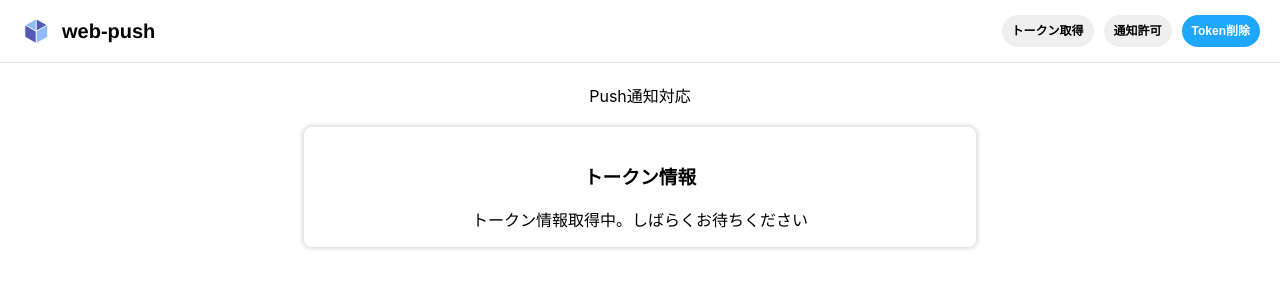
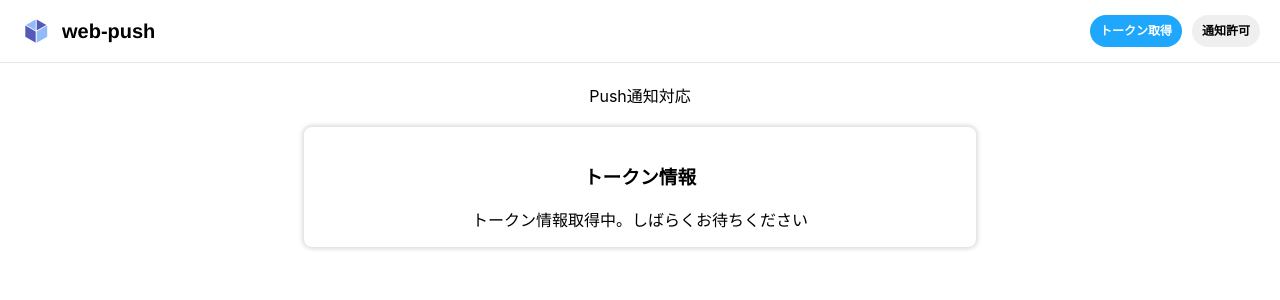
Before and after one commit to r3-endo/web-push-fcm, a React (Create React App) app in the folder frontend/: page / in a window 1280 px wide. Shown: the top 300 px of the page. Built offline with nearby package versions, Linux system fonts and the light colour scheme; no server answers.

Commit message:
ボタンの調整

```diff
--- a/frontend/src/components/molecules/layout/Header.tsx
+++ b/frontend/src/components/molecules/layout/Header.tsx
@@ -43,7 +43,7 @@ export const Header = ({
       <div>
         <>
           <Button
-            primary={false}
+            primary={true}
             size="small"
             onClick={onRequestTokenToFirebase}
             label="トークン取得"
@@ -54,12 +54,12 @@ export const Header = ({
             onClick={onRequestPermission}
             label="通知許可"
           ></Button>
-          <Button
+          {/* <Button
             primary={true}
             size="small"
             onClick={onDeleteTokenFromFirebase}
             label="Token削除"
-          ></Button>
+          ></Button> */}
         </>
       </div>
     </div>
```
